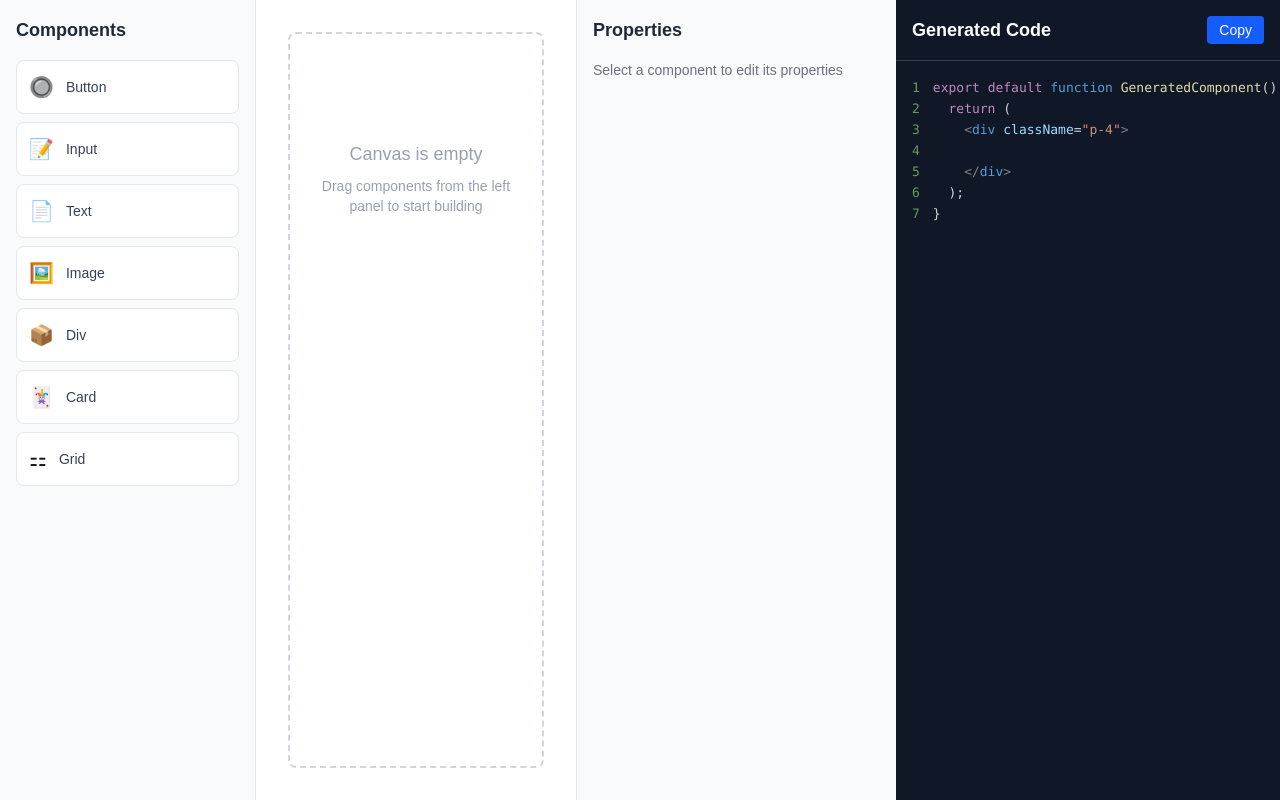
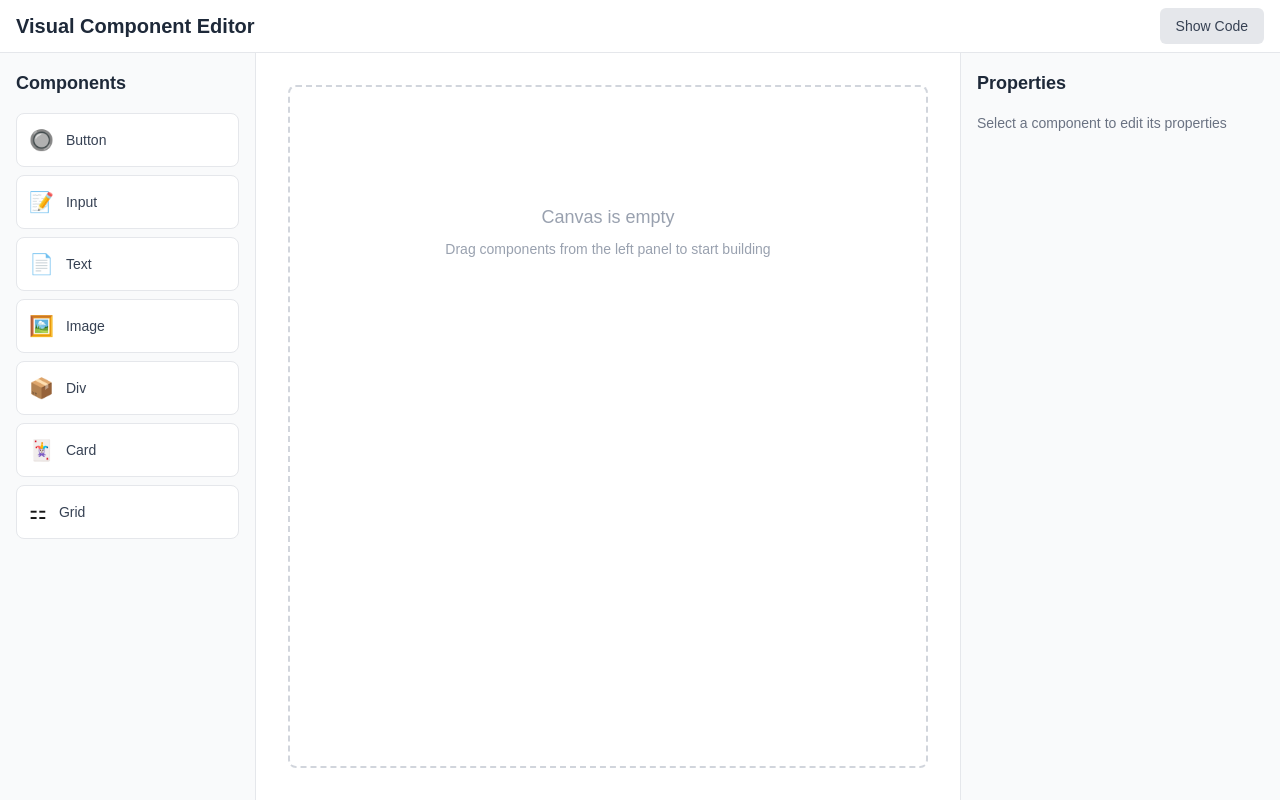
Before and after one commit to anibalalpizar/components-lab, a Next.js app: page / in a window 1280 px wide. Built offline with nearby package versions, Linux system fonts and the light colour scheme.

Commit message:
Refactor VisualEditor layout to improve structure and add toggle for code preview

```diff
--- a/src/app/page.tsx
+++ b/src/app/page.tsx
@@ -12,11 +12,11 @@ export default function VisualEditor() {
   const [components, setComponents] = useState<EditorComponent[]>([])
   const [selectedComponent, setSelectedComponent] =
     useState<EditorComponent | null>(null)
+  const [showCodePreview, setShowCodePreview] = useState(false)
 
   const handleUpdateComponents = (newComponents: EditorComponent[]) => {
     setComponents(newComponents)
 
-    // Update selected component if it still exists
     if (selectedComponent) {
       const updatedSelected = findComponentById(
         newComponents,
@@ -54,11 +54,26 @@ export default function VisualEditor() {
   }
 
   return (
-    <div className="h-screen flex bg-gray-100">
-      {/* Component Palette */}
+    <div className="h-screen flex flex-col bg-gray-100">
+      <div className="bg-white border-b border-gray-200 px-4 py-2 flex justify-between items-center">
+        <h1 className="text-xl font-semibold text-gray-800">
+          Visual Component Editor
+        </h1>
+        <button
+          onClick={() => setShowCodePreview(!showCodePreview)}
+          className={`px-4 py-2 rounded-md text-sm font-medium transition-colors ${
+            showCodePreview
+              ? "bg-blue-600 text-white hover:bg-blue-700"
+              : "bg-gray-200 text-gray-700 hover:bg-gray-300"
+          }`}
+        >
+          {showCodePreview ? "Hide Code" : "Show Code"}
+        </button>
+      </div>
+
+      <div className="flex-1 flex">
         <ComponentPalette />
 
-      {/* Canvas */}
         <Canvas
           components={components}
           selectedComponent={selectedComponent}
@@ -66,14 +81,13 @@ export default function VisualEditor() {
           onSelectComponent={handleSelectComponent}
         />
 
-      {/* Properties Panel */}
         <PropertiesPanel
           selectedComponent={selectedComponent}
           onUpdateComponent={handleUpdateComponent}
         />
 
-      {/* Code Preview */}
-      <CodePreview components={components} />
+        {showCodePreview && <CodePreview components={components} />}
+      </div>
     </div>
   )
 }
```
Lines whose indentation alone changed are shown as unchanged.
